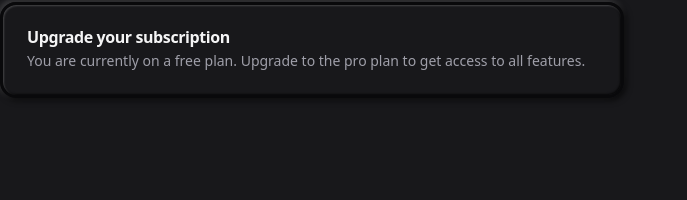
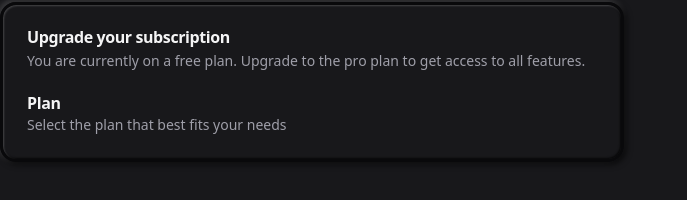
Before and after one commit to Annie-Huang/baseui-neomorphism2.0-component-library, a React (Vite) app: page / in a window 1280 px wide. Shown: the part 950-1150 px from the top of the page, without its empty margins (0-687 px from the left). Before the commit the page ends 1096 px from the top, so only its background shows below. Built offline with nearby package versions, Linux system fonts and the light colour scheme.

Commit message:
Create the CardContent section

```diff
--- a/src/App.tsx
+++ b/src/App.tsx
@@ -193,6 +193,14 @@ function App() {
                 access to all features.
               </CardDescription>
             </CardHeader>
+            <CardContent>
+              <div className='space-y-1'>
+                <CardTitle>Plan</CardTitle>
+                <CardDescription>
+                  Select the plan that best fits your needs
+                </CardDescription>
+              </div>
+            </CardContent>
           </Card>
         </div>
         <div className='flex-1 space-y-6'></div>
```
